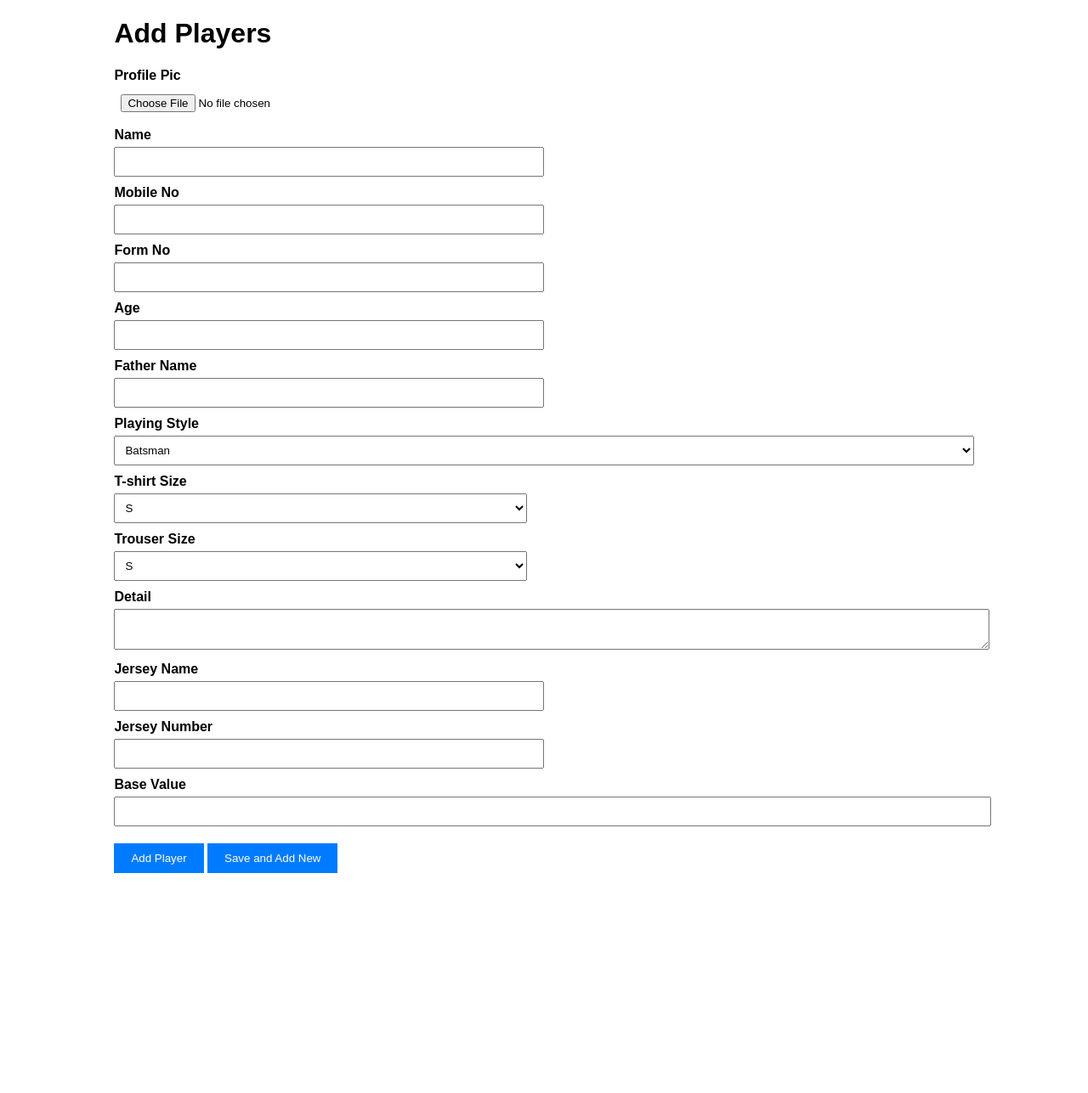
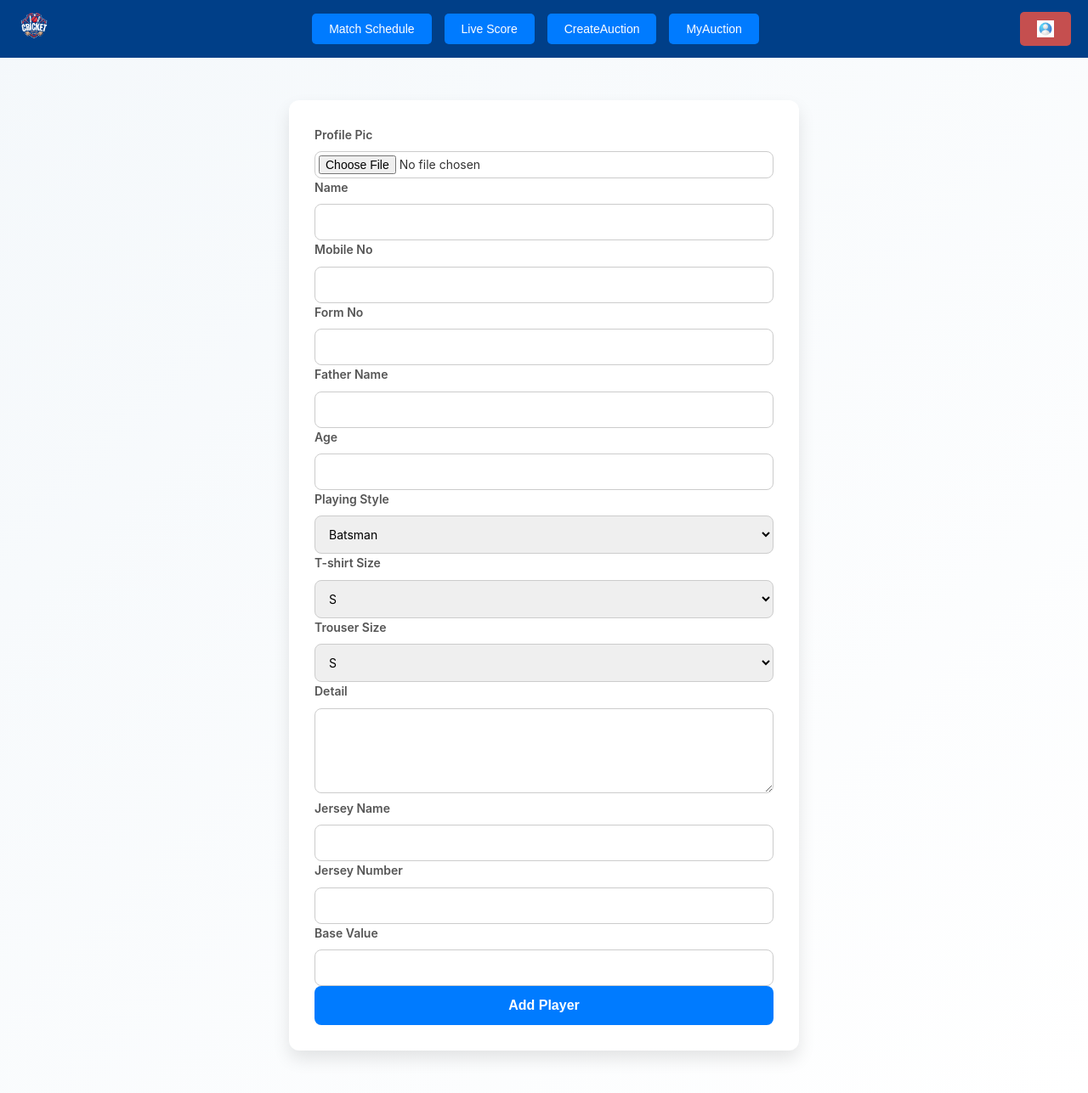
Before and after one commit to rajaramsharma/CricketAuctionHub, a PHP site: page /add_player.php in a window 1280 px wide. Shown: the whole page at 85% size. Before the commit the page ends 1028 px from the top, so only its background shows below. Run offline with PHP 8.4, Linux system fonts and the light colour scheme; the visitor is signed in with stand-in values (Sample User, id 1); data that the repository does not hold is empty.

Commit message:
startauction and add player css are modified

```diff
--- a/add_player.php
+++ b/add_player.php
@@ -1,8 +1,12 @@
+<?php include 'header.php'; ?>
 <?php
 // Enable error reporting for debugging
 ini_set('display_errors', 1);
 ini_set('display_startup_errors', 1);
 error_reporting(E_ALL);
+
+// Start the session
+
 
 // Database connection
 $servername = "localhost";
@@ -18,11 +22,18 @@ if ($conn->connect_error) {
     die("Connection failed: " . $conn->connect_error);
 }
 
+// Check if auction_id is passed via GET and store it in the session
+if (isset($_GET['auction_id'])) {
+    $auction_id = intval($_GET['auction_id']);
+    $_SESSION['auction_id'] = $auction_id; // Save auction_id in the session
+} elseif (isset($_SESSION['auction_id'])) {
+    $auction_id = $_SESSION['auction_id']; // Retrieve auction_id from session
+} else {
+    die("Error: Auction ID not provided. Please access this page from the auction list.");
+}
+
 // Handle form submission
 if ($_SERVER['REQUEST_METHOD'] === 'POST') {
-    // Get auction_id from the URL (assuming it's passed via query string)
-    $auction_id = isset($_GET['auction_id']) ? intval($_GET['auction_id']) : 0;
-
     // Get player details from the form
     $name = isset($_POST['name']) ? $conn->real_escape_string($_POST['name']) : '';
     $mobile_no = isset($_POST['mobile_no']) ? $conn->real_escape_string($_POST['mobile_no']) : '';
@@ -73,13 +84,16 @@ if ($_SERVER['REQUEST_METHOD'] === 'POST') {
             ('$name', '$mobile_no', '$form_no', '$father_name', '$age', '$playing_style', '$tshirt_size', '$jersey_name', '$jersey_number', '$trouser_size', '$detail', '$base_value', '$auction_id', '$profile_pic')";
 
     if ($conn->query($sql) === TRUE) {
-        echo "Player added successfully!";
+        echo "<script>
+            alert('Player added successfully!');
+            window.location.href = 'player.php?auction_id=$auction_id';
+        </script>";
     } else {
-        echo "Error: " . $sql . "<br>" . $conn->error;
+        echo "<script>alert('Error: " . $conn->error . "');</script>";
     }
 }
+
 ?>
-
 <!DOCTYPE html>
 <html lang="en">
 <head>
@@ -87,44 +101,145 @@ if ($_SERVER['REQUEST_METHOD'] === 'POST') {
     <meta name="viewport" content="width=device-width, initial-scale=1.0">
     <title>Add Players</title>
     <style>
-        body { font-family: Arial, sans-serif; }
-        .form-container { width: 80%; margin: auto; }
-        label { display: block; margin-top: 10px; font-weight: bold; }
-        input, select, textarea { width: 100%; padding: 8px; margin-top: 5px; }
-        .button { background-color: #007bff; color: white; padding: 10px 20px; border: none; cursor: pointer; margin-top: 20px; }
-        .inline { display: inline-block; width: 48%; }
-        .inline:nth-child(odd) { margin-right: 4%; }
+        /* Global Reset */
+        * {
+            margin: 0;
+            padding: 0;
+            box-sizing: border-box;
+        }
+
+        body {
+            font-family: 'Inter', sans-serif;
+            background: linear-gradient(to bottom right, #f4f8fb, #ffffff);
+            color: #333;
+            line-height: 1.6;
+        }
+
+        /* Form Container */
+        .form-container {
+            width: 90%;
+            max-width: 600px;
+            margin: 50px auto;
+            background: #fff;
+            padding: 30px;
+            border-radius: 12px;
+            box-shadow: 0 10px 20px rgba(0, 0, 0, 0.1);
+        }
+
+        .form-container h1 {
+            font-size: 24px;
+            margin-bottom: 20px;
+            color: #007bff;
+            text-align: center;
+        }
+
+        /* Form Group Styling */
+        .form-group {
+            margin-bottom: 20px;
+        }
+
+        label {
+            font-size: 14px;
+            font-weight: 600;
+            margin-bottom: 8px;
+            display: block;
+            color: #555;
+        }
+
+        input, select, textarea {
+            width: 100%;
+            padding: 12px;
+            border: 1px solid #ccc;
+            border-radius: 8px;
+            font-size: 14px;
+            font-family: inherit;
+            transition: border-color 0.3s ease, box-shadow 0.3s ease;
+        }
+
+        input:focus, select:focus, textarea:focus {
+            border-color: #007bff;
+            box-shadow: 0 0 6px rgba(0, 123, 255, 0.3);
+            outline: none;
+        }
+
+        textarea {
+            resize: vertical;
+            min-height: 100px;
+        }
+
+        input[type="file"] {
+            padding: 4px;
+        }
+
+        /* Submit Button Styling */
+        .button {
+            display: inline-block;
+            width: 100%;
+            background-color: #007bff;
+            color: #fff;
+            font-size: 16px;
+            font-weight: 600;
+            padding: 14px;
+            border: none;
+            border-radius: 8px;
+            cursor: pointer;
+            transition: background-color 0.3s ease, transform 0.2s ease;
+            text-align: center;
+        }
+
+        .button:hover {
+            background-color: #0056b3;
+            transform: scale(1.03);
+        }
+
+        .button:active {
+            transform: scale(0.98);
+        }
+
+        /* Error Messages (Optional Example) */
+        .error {
+            color: #e63946;
+            font-size: 12px;
+            margin-top: 5px;
+        }
+
+        /* Responsive Design */
+        @media (max-width: 768px) {
+            .form-container {
+                padding: 20px;
+            }
+
+            label, input, select, textarea {
+                font-size: 13px;
+            }
+
+            .button {
+                font-size: 14px;
+            }
+        }
     </style>
     </head>
 <body>
     <div class="form-container">
-        <h1>Add Players</h1>
+
         <form method="POST" enctype="multipart/form-data" action="">
             <label>Profile Pic</label>
             <input type="file" name="profile_pic">
 
-            <div class="inline">
             <label>Name</label>
             <input type="text" name="name" required>
-            </div>
-            <div class="inline">
+
             <label>Mobile No</label>
             <input type="text" name="mobile_no" required>
-            </div>
 
-            <div class="inline">
             <label>Form No</label>
             <input type="text" name="form_no" required>
-            </div>
-            <div class="inline">
+
+            <label>Father Name</label>
+            <input type="text" name="father_name">
+
             <label>Age</label>
             <input type="number" name="age">
-            </div>
-
-            <div class="inline">
-                <label>Father Name</label>
-                <input type="text" name="father_name">
-            </div>
 
             <label>Playing Style</label>
             <select name="playing_style">
@@ -134,43 +249,35 @@ if ($_SERVER['REQUEST_METHOD'] === 'POST') {
                 <option value="Wicket-Keeper-Batsman">Wicket-Keeper-Batsman</option>
             </select>
 
-            <div class="inline">
             <label>T-shirt Size</label>
             <select name="tshirt_size">
                 <option value="S">S</option>
                 <option value="M">M</option>
                 <option value="L">L</option>
             </select>
-            </div>
-            <div class="inline">
+
             <label>Trouser Size</label>
             <select name="trouser_size">
                 <option value="S">S</option>
                 <option value="M">M</option>
                 <option value="L">L</option>
             </select>
-            </div>
 
             <label>Detail</label>
             <textarea name="detail"></textarea>
 
-            <div class="inline">
             <label>Jersey Name</label>
             <input type="text" name="jersey_name">
-            </div>
-            <div class="inline">
+
             <label>Jersey Number</label>
             <input type="number" name="jersey_number">
-            </div>
 
             <label>Base Value</label>
             <input type="number" name="base_value">
 
             <button type="submit" class="button">Add Player</button>
-            <button type="reset" class="button">Save and Add New</button>
         </form>
     </div>
 </body>
 </html>
-
 <?php $conn->close(); ?>
--- a/header.php
+++ b/header.php
@@ -73,7 +73,7 @@ $conn->close();
         }
 
         header .user-dropdown button {
-            background: #d32f2f;
+            background:rgb(197, 79, 79);
             color: white;
             border: none;
             padding: 10px 20px;
@@ -137,7 +137,7 @@ $conn->close();
     <div class="user-dropdown">
         <button>
             <?php echo htmlspecialchars($username); ?>
-            <img src="user-icon.png" alt="User Icon">
+            <img src="user-icon.jpg" alt="User Icon">
         </button>
         <div class="dropdown-menu">
             <a href="dashboard.php">Dashboard</a>
```
Also changed, not shown: uploads/678d0f42891c4.jpg (added), uploads/678d0f8885eb3.jpg (added), uploads/678d0fa0b1b92.jpg (added), uploads/678d1900169a0.jpg (added), uploads/678d2198effd8.jpg (added), uploads/678d21ba187e0.jpg (added), uploads/678d232be5ce8.jpg (added), uploads/678d255f4de10.jpg (added), uploads/678d260462cd7.jpg (added), user-icon.jpg (added). Lines whose indentation alone changed are shown as unchanged.
